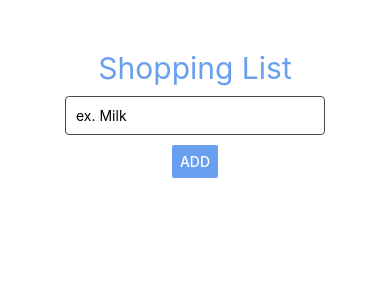
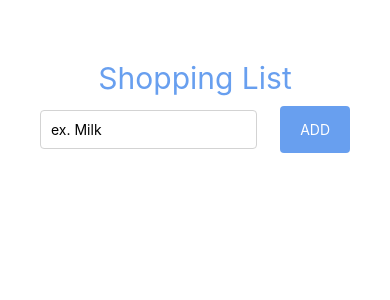
Before and after one commit to stosikmartyna/buy_it, a React Native app: screen / in a window 390 px wide. Both pictures are taken after a click on the button "START". Shown: the top 300 px of the page. Built offline with nearby package versions, Linux system fonts and the light colour scheme.

Commit message:
Adjust styles of ShoppingList view

```diff
--- a/components/ShoppingList/ShoppingList.jsx
+++ b/components/ShoppingList/ShoppingList.jsx
@@ -1,5 +1,6 @@
 import React, { useState } from 'react';
-import { View, Text, TextInput, Button, StyleSheet, FlatList, TouchableHighlight } from 'react-native';
+import { View, Text, TextInput, Button, FlatList, TouchableHighlight } from 'react-native';
+import { styles } from './ShoppingList.styles';
 
 export const ShoppingList = () => {
     const [product, setProduct] = useState('');
@@ -31,16 +32,20 @@ export const ShoppingList = () => {
     return (
         <View style={styles.container}>
             <Text style={styles.header}>Shopping List</Text>
+            <View style={styles.form}>
                 <TextInput
                     placeholder={'ex. Milk'}
                     style={styles.input}
                     onChangeText={handleInputChange}
                     value={product}
                 />
-            <TouchableHighlight style={styles.button}>
-                <Button color={'#689FEF'} title={'Add'} onPress={handleSubmit} />
+                <TouchableHighlight>
+                    <Text style={styles.button} onPress={handleSubmit}>Add</Text>
                 </TouchableHighlight>
+            </View>
+
             <FlatList
+                style={styles.list}
                 keyExtractor={item => item.id}
                 data={listOfProducts}
                 renderItem={itemData => (
@@ -55,49 +60,3 @@ export const ShoppingList = () => {
         </View>
     )
 }
-
-export const styles = StyleSheet.create({
-    container: {
-        flex: 1,
-        backgroundColor: 'white',
-        alignItems: 'center',
-        marginTop: 50
-      },
-
-      header: {
-        color: '#689FEF',
-        fontSize: 30,
-        marginBottom: 10,
-      },
-
-      input: {
-        borderColor: '#474948',
-        borderRadius: 4,
-        borderWidth: 1,
-        marginBottom: 10,
-        padding: 10,
-        width: 260,
-      },
-
-      button: {
-          marginBottom: 20
-      },
-
-      product: {
-        alignItems: 'center',
-        backgroundColor: '#d4e4fc',
-        borderColor: '#689FEF',
-        borderRadius: 4,
-        borderWidth: 1,
-        flex: 1,
-        flexDirection: 'row',
-        justifyContent: 'space-between',
-        marginBottom: 10,
-        padding: 10,
-        width: 260,
-      },
-
-      removeButton: {
-        width: 40
-      }
-})
--- /dev/null
+++ b/components/ShoppingList/ShoppingList.styles.js
@@ -0,0 +1,61 @@
+import { StyleSheet } from 'react-native';
+
+export const styles = StyleSheet.create({
+    container: {
+        flex: 1,
+        backgroundColor: 'white',
+        alignItems: 'center',
+        marginHorizontal: 40,
+        marginTop: 60,
+    },
+
+    header: {
+        color: '#689FEF',
+        fontSize: 30,
+        marginBottom: 10,
+    },
+
+    form: {
+        alignItems: 'center',
+        flexDirection: 'row',
+        justifyContent: 'space-between',
+        marginBottom: 10,
+        width: '100%',
+    },
+
+    input: {
+        borderColor: 'lightgrey',
+        borderRadius: 4,
+        borderWidth: 1,
+        padding: 10,
+        width: '70%',
+    },
+
+    button: {
+        backgroundColor: '#689FEF',
+        borderRadius: 4,
+        color: '#ffffff',
+        paddingHorizontal: 20,
+        paddingVertical: 15,
+        textTransform: 'uppercase',
+    },
+
+    list: {
+        width: '100%',
+    },
+
+    product: {
+        alignItems: 'center',
+        backgroundColor: '#d4e4fc',
+        borderRadius: 4,
+        flexDirection: 'row',
+        justifyContent: 'space-between',
+        marginBottom: 5,
+        paddingHorizontal: 10,
+        paddingVertical: 5,
+    },
+
+    removeButton: {
+        width: 40
+    }
+})
```
Lines whose indentation alone changed are shown as unchanged.
